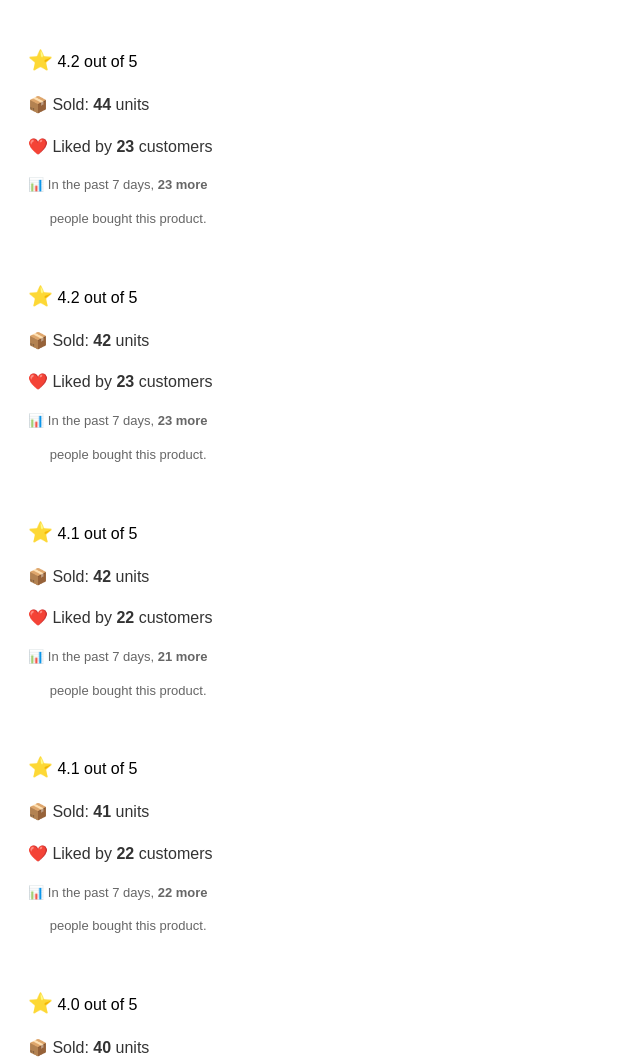
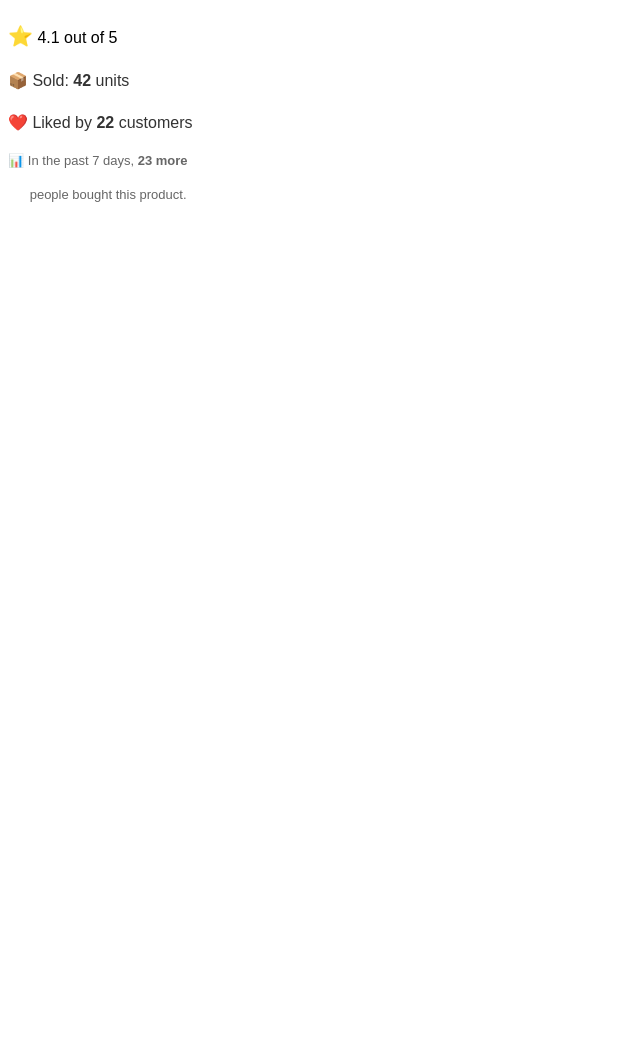
Before and after one commit to wsitcreator/stats-page, a plain HTML site: page index.html in a window 1280 px wide. Shown: the top 1064 px of the page, without its empty margins (0-640 px from the left). After the commit the page ends 800 px from the top, so only its background shows below. Drawn offline with Linux system fonts and the light colour scheme.

Commit message:
Update index.html

```diff
--- a/index.html
+++ b/index.html
@@ -4,45 +4,30 @@
   <meta charset="UTF-8">
   <title>Product Stats</title>
   <style>
-    body {
-      font-family: sans-serif;
-      font-size: 16px;
-      color: #333;
-      line-height: 1.6;
-      padding: 20px;
-    }
-    .product-stats {
-      margin-bottom: 50px;
-    }
+    body { font-family: sans-serif; font-size: 16px; color: #333; line-height: 1.6; }
+    #product-stats { margin-top: 20px; }
   </style>
 </head>
 <body>
-
-  <!-- کالاها با آمار مجزا -->
-  <div id="item-001" class="product-stats" data-seed="101">Loading stats...</div>
-  <div id="item-002" class="product-stats" data-seed="102">Loading stats...</div>
-  <div id="item-003" class="product-stats" data-seed="103">Loading stats...</div>
-  <div id="item-004" class="product-stats" data-seed="104">Loading stats...</div>
-  <div id="item-005" class="product-stats" data-seed="105">Loading stats...</div>
-  <div id="item-006" class="product-stats" data-seed="106">Loading stats...</div>
-  <!-- می‌تونی تا item-100 ادامه بدی با seedهای متفاوت -->
+  <div id="product-stats">Loading stats...</div>
 
   <script>
   (function(){
     var startDate = new Date('2025-07-01');
     var today = new Date();
     var diffDays = Math.floor((today - startDate) / (1000 * 60 * 60 * 24));
+    var baseSeed = Math.floor(startDate.getTime() / (1000 * 60 * 60 * 24));
+    var baseSold = 1;
+    var baseLikes = 3;
 
     function seededRandom(seed) {
       var x = Math.sin(seed) * 10000;
       return x - Math.floor(x);
     }
 
-    document.querySelectorAll('.product-stats').forEach(function(container) {
-      var seedOffset = parseInt(container.dataset.seed) || 0;
-      var baseSeed = Math.floor(startDate.getTime() / (1000 * 60 * 60 * 24)) + seedOffset;
-
-      var sold = 1, likes = 3, soldLast7 = 0;
+    var sold = baseSold;
+    var likes = baseLikes;
+    var soldLast7 = 0;
 
     for (var i = 0; i < diffDays; i++) {
       var dailySold = Math.floor(seededRandom(baseSeed + i) * 4) + 2;
@@ -52,7 +37,7 @@
       if (i >= diffDays - 7) soldLast7 += dailySold;
     }
 
-      var rating = Math.min(5, (likes / 20 + 3)).toFixed(1);
+    var rating = Math.min(5, (likes / 20 + 3)).toFixed(1);  // هر 20 لایک = +1 ستاره از پایه 3
 
 var html =
   '<p><span style="color: #ffd700; font-size: 20px;">⭐️</span> <span style="color: #000;">' + rating + ' out of 5</span></p>' +
@@ -60,9 +45,7 @@
   '<p>❤️ Liked by <strong>' + likes + '</strong> customers</p>' +
   '<p style="color: #666; font-size: 13px;">📊 In the past 7 days, <strong>' + soldLast7 + ' more</strong></p>' +
   '<p style="color: #666; font-size: 13px;"><span style="color: transparent;">—--</span>people bought this product.</p>';
-
-      container.innerHTML = html;
-    });
+    document.getElementById('product-stats').innerHTML = html;
   })();
   </script>
 </body>
```
Lines whose indentation alone changed are shown as unchanged.
